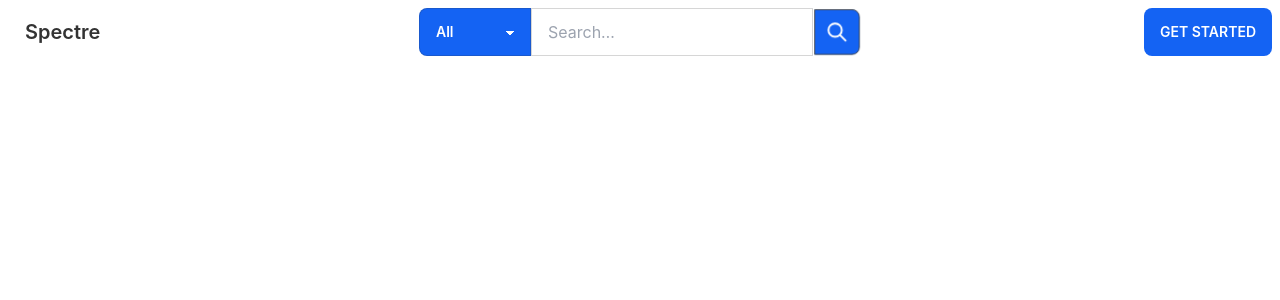
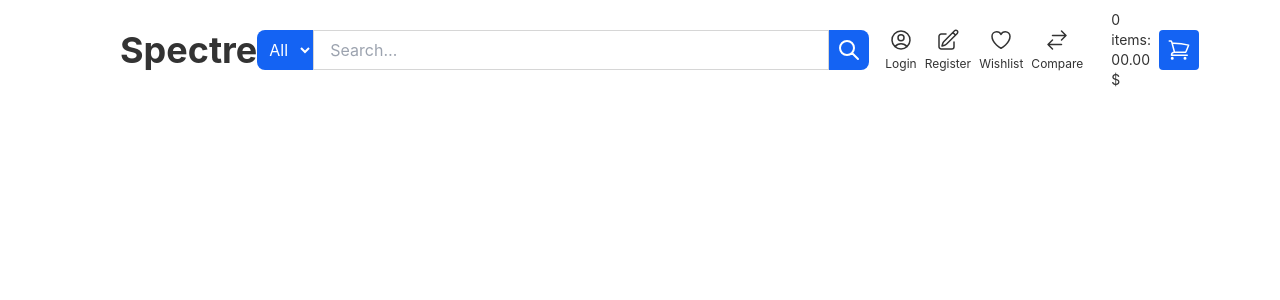
Before and after one commit to EmranEmon47/spectre-e-commerce, a React (Create React App) app: page / in a window 1280 px wide. Shown: the top 300 px of the page. Built offline with nearby package versions, Linux system fonts and the light colour scheme.

Commit message:
nav bar set

```diff
--- a/src/Pages/Shared/Nav.js
+++ b/src/Pages/Shared/Nav.js
@@ -2,83 +2,36 @@ import React from "react";
 
 export const Nav = () => {
   return (
-    <div>
-      <div className="navbar bg-base-100">
-        <div className="navbar-start">
-          <div className="dropdown">
-            <label tabIndex={0} className="btn btn-ghost lg:hidden">
-              <svg
-                xmlns="http://www.w3.org/2000/svg"
-                className="w-5 h-5"
-                fill="none"
-                viewBox="0 0 24 24"
-                stroke="currentColor"
-              >
-                <path
-                  strokeLinecap="round"
-                  strokeLinejoin="round"
-                  strokeWidth="2"
-                  d="M4 6h16M4 12h8m-8 6h16"
-                />
-              </svg>
-            </label>
-            <ul
-              tabIndex={0}
-              className="p-2 mt-3 shadow menu menu-compact dropdown-content bg-base-100 rounded-box w-52"
-            >
-              <li>
-                <a>Item 1</a>
-              </li>
-              <li tabIndex={0}>
-                <a className="justify-between">
-                  Parent
-                  <svg
-                    className="fill-current"
-                    xmlns="http://www.w3.org/2000/svg"
-                    width="24"
-                    height="24"
-                    viewBox="0 0 24 24"
-                  >
-                    <path d="M8.59,16.58L13.17,12L8.59,7.41L10,6L16,12L10,18L8.59,16.58Z" />
-                  </svg>
-                </a>
-                <ul className="p-2">
-                  <li>
-                    <a>Submenu 1</a>
-                  </li>
-                  <li>
-                    <a>Submenu 2</a>
-                  </li>
-                </ul>
-              </li>
-              <li>
-                <a>Item 3</a>
-              </li>
-            </ul>
-          </div>
-          <a className="text-xl normal-case btn btn-ghost">Spectre</a>
+    <main>
+      <div className="w-full h-[100px] px-[120px] flex justify-between items-center">
+
+        {/* logo */}
+        <div>
+          <h1 className="text-4xl font-bold">Spectre</h1>
         </div>
-        <div className="hidden navbar-center lg:flex">
+
+        {/* search filter */}
+        <div>
           <div className="form-control">
-            <div className="input-group">
-              <select className="text-white select bg-primary select-bordered">
-                <option className="text-white bg-white"  disabled selected>
+            <div className="input-group h-[40px]">
+              <select className="px-2 py-2 text-white w-14 bg-primary">
+                <option className="text-black bg-white" disabled selected>
                   All
                 </option>
-                <option className="text-black bg-white border-none">T-shirts</option>
-                <option className="text-black bg-white border-none">Mugs</option>
-                <option className="text-black bg-white border-none">Mugs</option>
-                <option className="text-black bg-white border-none">Mugs</option>
+                <option className="text-black bg-white">Game of Thrones</option>
+                <option className="text-black bg-white">Lost</option>
+                <option className="text-black bg-white">Breaking Bad</option>
+                <option className="text-black bg-white">Walking Dead</option>
               </select>
               <input
                 type="text"
                 placeholder="Search…"
-                className="input input-bordered"
+                className="input input-bordered w-[516px] h-full"
               />
-              <button className="btn bg-primary btn-square">
+              <button className="h-full px-2 py-2 text-white bg-primary">
                 <svg
                   xmlns="http://www.w3.org/2000/svg"
-                  className="w-6 h-6 text-white "
+                  className="w-6 h-6 "
                   fill="none"
                   viewBox="0 0 24 24"
                   stroke="currentColor"
@@ -94,10 +47,108 @@ export const Nav = () => {
             </div>
           </div>
         </div>
-        <div className="navbar-end">
-          <a className="text-white border-none btn bg-primary">Get started</a>
+
+        {/* login-compare-register */}
+
+        <div className="flex items-center justify-between ">
+          <div className="flex items-center justify-between px-4">
+            <div className="flex flex-col items-center justify-center pr-1">
+              <svg
+                xmlns="http://www.w3.org/2000/svg"
+                fill="none"
+                viewBox="0 0 24 24"
+                strokeWidth={1.5}
+                stroke="currentColor"
+                className="w-6 h-6"
+              >
+                <path
+                  strokeLinecap="round"
+                  strokeLinejoin="round"
+                  d="M17.982 18.725A7.488 7.488 0 0012 15.75a7.488 7.488 0 00-5.982 2.975m11.963 0a9 9 0 10-11.963 0m11.963 0A8.966 8.966 0 0112 21a8.966 8.966 0 01-5.982-2.275M15 9.75a3 3 0 11-6 0 3 3 0 016 0z"
+                />
+              </svg>
+              <p className="pt-1 text-xs">Login</p>
+            </div>
+            <div className="flex flex-col items-center justify-center px-1">
+              <svg
+                xmlns="http://www.w3.org/2000/svg"
+                fill="none"
+                viewBox="0 0 24 24"
+                strokeWidth={1.5}
+                stroke="currentColor"
+                className="w-6 h-6"
+              >
+                <path
+                  strokeLinecap="round"
+                  strokeLinejoin="round"
+                  d="M16.862 4.487l1.687-1.688a1.875 1.875 0 112.652 2.652L10.582 16.07a4.5 4.5 0 01-1.897 1.13L6 18l.8-2.685a4.5 4.5 0 011.13-1.897l8.932-8.931zm0 0L19.5 7.125M18 14v4.75A2.25 2.25 0 0115.75 21H5.25A2.25 2.25 0 013 18.75V8.25A2.25 2.25 0 015.25 6H10"
+                />
+              </svg>
+
+              <p className="pt-1 text-xs">Register</p>
+            </div>
+
+            <div className="flex flex-col items-center justify-center px-1">
+              <svg
+                xmlns="http://www.w3.org/2000/svg"
+                fill="none"
+                viewBox="0 0 24 24"
+                strokeWidth={1.5}
+                stroke="currentColor"
+                className="w-6 h-6"
+              >
+                <path
+                  strokeLinecap="round"
+                  strokeLinejoin="round"
+                  d="M21 8.25c0-2.485-2.099-4.5-4.688-4.5-1.935 0-3.597 1.126-4.312 2.733-.715-1.607-2.377-2.733-4.313-2.733C5.1 3.75 3 5.765 3 8.25c0 7.22 9 12 9 12s9-4.78 9-12z"
+                />
+              </svg>
+
+              <p className="pt-1 text-xs">Wishlist</p>
+            </div>
+
+            <div className="flex flex-col items-center justify-center px-1">
+              <svg
+                xmlns="http://www.w3.org/2000/svg"
+                fill="none"
+                viewBox="0 0 24 24"
+                strokeWidth={1.5}
+                stroke="currentColor"
+                className="w-6 h-6"
+              >
+                <path
+                  strokeLinecap="round"
+                  strokeLinejoin="round"
+                  d="M7.5 21L3 16.5m0 0L7.5 12M3 16.5h13.5m0-13.5L21 7.5m0 0L16.5 12M21 7.5H7.5"
+                />
+              </svg>
+
+              <p className="pt-1 text-xs">Compare</p>
+            </div>
+          </div>
+
+          {/* shopping cart */}
+          <div className="flex items-center justify-between">
+            <p className="px-2 text-sm">0 items: 00.00 $</p>
+            <button className="text-white h-[40px] px-2 rounded py-2 bg-primary ">
+              <svg
+                xmlns="http://www.w3.org/2000/svg"
+                fill="none"
+                viewBox="0 0 24 24"
+                strokeWidth={1.5}
+                stroke="currentColor"
+                className="w-6 h-6"
+              >
+                <path
+                  strokeLinecap="round"
+                  strokeLinejoin="round"
+                  d="M2.25 3h1.386c.51 0 .955.343 1.087.835l.383 1.437M7.5 14.25a3 3 0 00-3 3h15.75m-12.75-3h11.218c1.121-2.3 2.1-4.684 2.924-7.138a60.114 60.114 0 00-16.536-1.84M7.5 14.25L5.106 5.272M6 20.25a.75.75 0 11-1.5 0 .75.75 0 011.5 0zm12.75 0a.75.75 0 11-1.5 0 .75.75 0 011.5 0z"
+                />
+              </svg>
+            </button>
+          </div>
         </div>
       </div>
-    </div>
+    </main>
   );
 };
--- a/src/index.css
+++ b/src/index.css
@@ -1,10 +1,14 @@
+/* google font */
+@import url('https://fonts.googleapis.com/css2?family=Creepster&family=Montserrat:wght@100;300;400;500;600;700;800;900&family=Permanent+Marker&display=swap');
+
+
 @tailwind base;
 @tailwind components;
 @tailwind utilities;
 
 body {
   margin: 0;
-  font-family: -apple-system, BlinkMacSystemFont, 'Segoe UI', 'Roboto', 'Oxygen',
+  font-family: -apple-system, BlinkMacSystemFont,  'Montserrat', 'sans-serif' , 'Permanent Marker', 'Segoe UI', 'Roboto', 'Oxygen',
     'Ubuntu', 'Cantarell', 'Fira Sans', 'Droid Sans', 'Helvetica Neue',
     sans-serif;
   -webkit-font-smoothing: antialiased;
```
